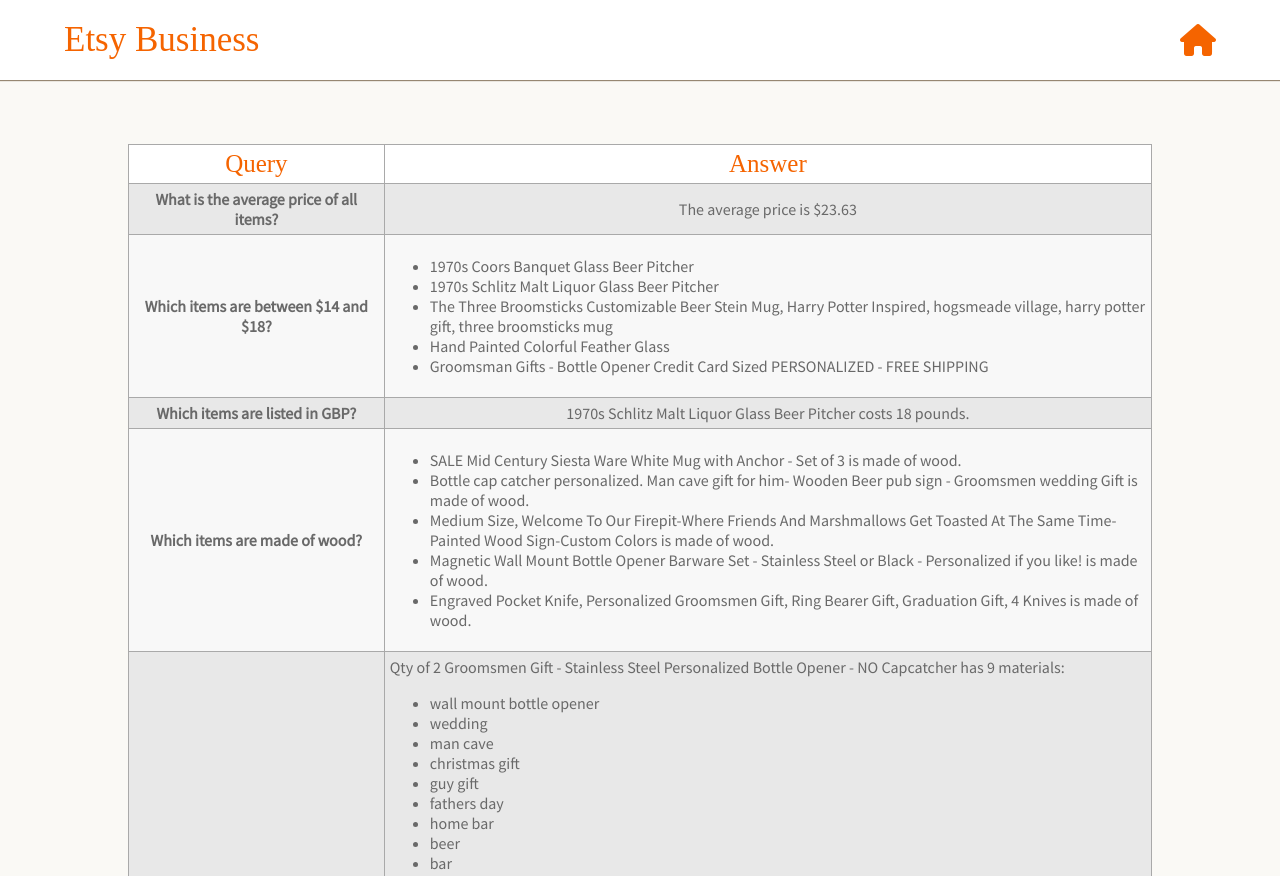
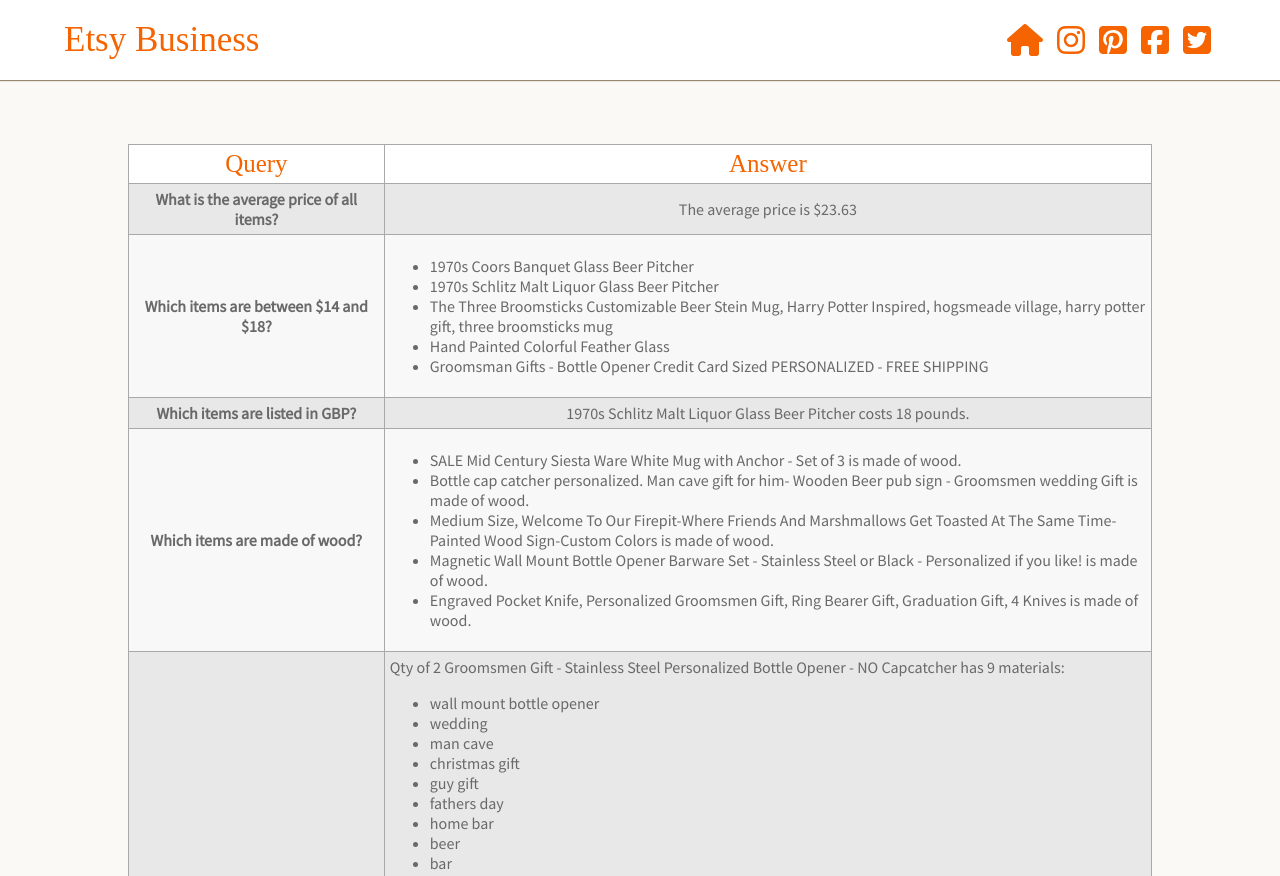
Before and after one commit to hannahhch/Etsy_Data, a plain HTML site: page index.html in a window 1280 px wide. Shown: the top 876 px of the page. Drawn offline with Linux system fonts and the light colour scheme.

Commit message:
social bar

```diff
--- a/index.html
+++ b/index.html
@@ -9,7 +9,15 @@
   <body>
     <header class = 'nav'>
       <h1 id = 'logo'>Etsy Business</h1>
+      <div class = 'symbols'>
       <a href = 'https://www.etsy.com/?ref=lgo'><i class="fa fa-home fa-2x" aria-hidden="true"></i></a>
+      <a href = "https://www.instagram.com/etsy/?hl=en"><i class="fa fa-instagram fa-2x" aria-hidden="true"></i></a>
+      <a href = "https://www.pinterest.com/etsy/"><i class="fa fa-pinterest-square fa-2x" aria-hidden="true"></i></a>
+      <a href = "https://www.facebook.com/Etsy/"><i class="fa fa-facebook-square fa-2x" aria-hidden="true"></i></a>
+      <a href = "https://twitter.com/Etsy?ref_src=twsrc%5Egoogle%7Ctwcamp%5Eserp%7Ctwgr%5Eauthor"><i class="fa fa-twitter-square fa-2x" aria-hidden="true"></i></a>
+
+    </div>
+
     </header>
     <div class="wrapper">
 
--- a/main.css
+++ b/main.css
@@ -31,6 +31,10 @@ body {
  header i{
    color:#F56400;
  }
+
+.nav a {
+  padding: 0 5px;
+}
 
 
 /*table*/
@@ -80,5 +84,6 @@ th {
 footer {
   color: #F56400;
   font-size: 18px;
+  border-top: 1px solid  #E8E8E8;
 
 }
```
